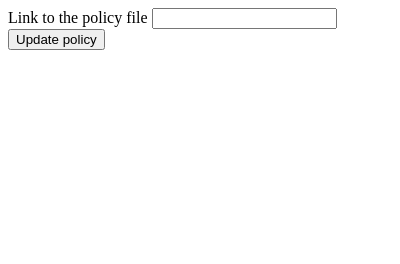
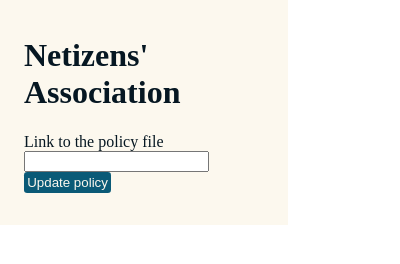
Before and after one commit to izens-net/picket, a browser extension: page src/popup.html in a window 400 px wide. Drawn offline with Linux system fonts and the light colour scheme.

Commit message:
add initial styling

```diff
--- a/src/loadRules.js
+++ b/src/loadRules.js
@@ -1,5 +1,7 @@
 const storeRulesForUser = (policyFile) => {
-  chrome.storage.sync.set(policyFile)
+  chrome.storage.sync.set(policyFile, () => {
+    console.log('Rules saved!')
+  })
 }
 
 const fetchPolicyFile = async (policyFileUrl) => {
--- /dev/null
+++ b/src/popup.css
@@ -0,0 +1,30 @@
+:root {
+  --main-bg-color: #FCF8EE;
+  --main-color: #061722;
+  --first-complimentary-color: #0A5A77;
+  --second-complimentary-color: #965E1C;
+  --supporting-color: #81B5D1;
+}
+
+body {
+  margin: 0;
+  padding: 0;
+}
+
+.modal {
+  width: 18rem;
+  background-color: var(--main-bg-color);
+  color: var(--main-color);
+}
+
+.modal-content {
+  padding: 1rem 1.5rem;
+}
+
+input[type=submit] {
+  background-color: var(--first-complimentary-color);
+  color: var(--main-bg-color);
+  border-radius: 0.2rem;
+  border: 0;
+  padding: 0.2rem;
+}
--- a/src/popup.html
+++ b/src/popup.html
@@ -1,13 +1,19 @@
 <html>
   <head>
     <title>Netizens Association</title>
+    <link href='popup.css' rel='stylesheet'>
     <script src='loadRules.js'></script>
   </head>
   <body>
-    <form id='policyFileForm'>
-      <label for='policyFile'>Link to the policy file</label>
-      <input id='policyFile' name='policyFile' type='text'>
-      <input type='submit' value='Update policy'>
-    </form>
+    <div class='modal'>
+      <div class='modal-content'>
+        <h1>Netizens' Association</h1>
+        <form id='policyFileForm'>
+          <label for='policyFile'>Link to the policy file</label>
+          <input id='policyFile' name='policyFile' type='text'>
+          <input type='submit' value='Update policy'>
+        </form>
+      </div>
+    </div>
   </body>
 </html>
```
